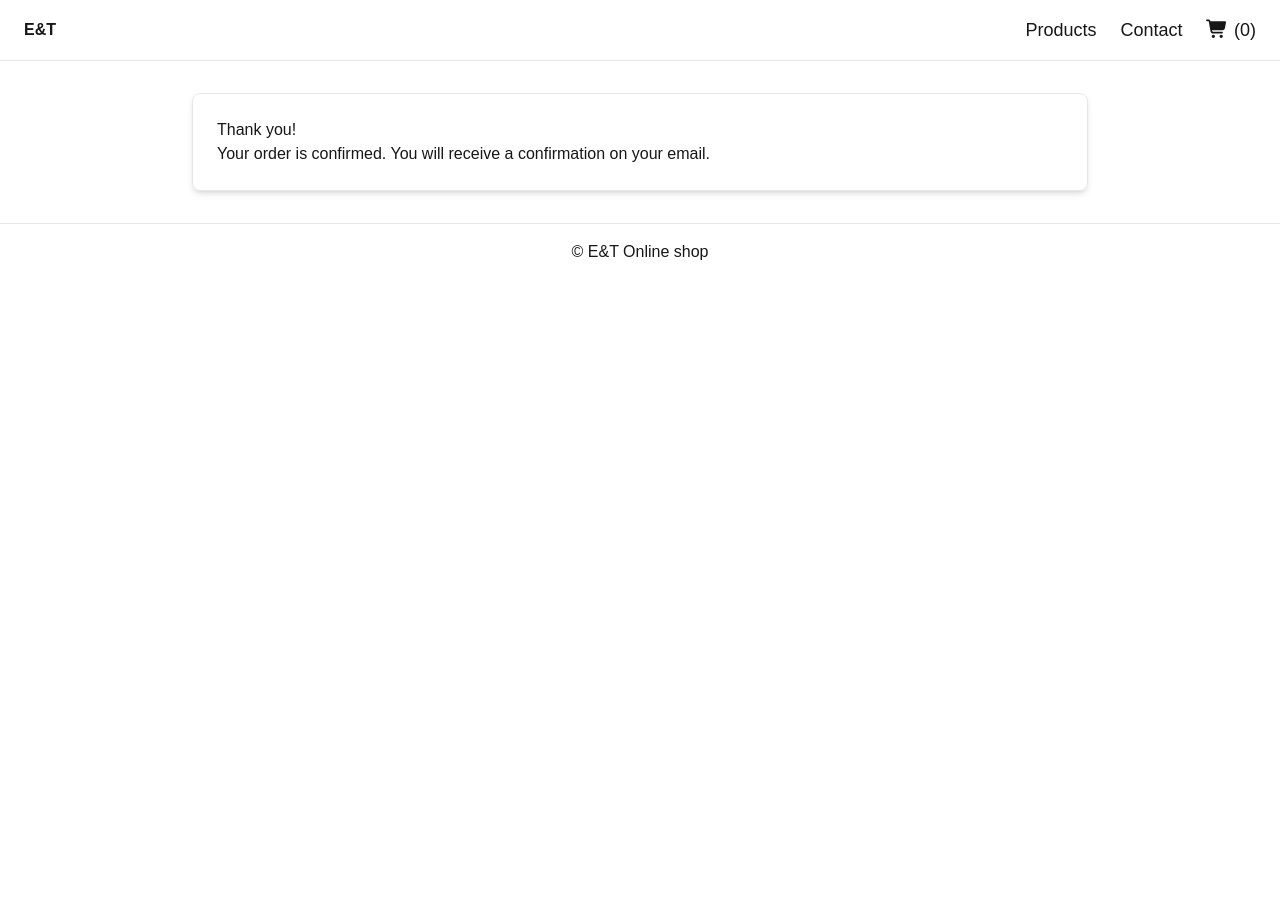
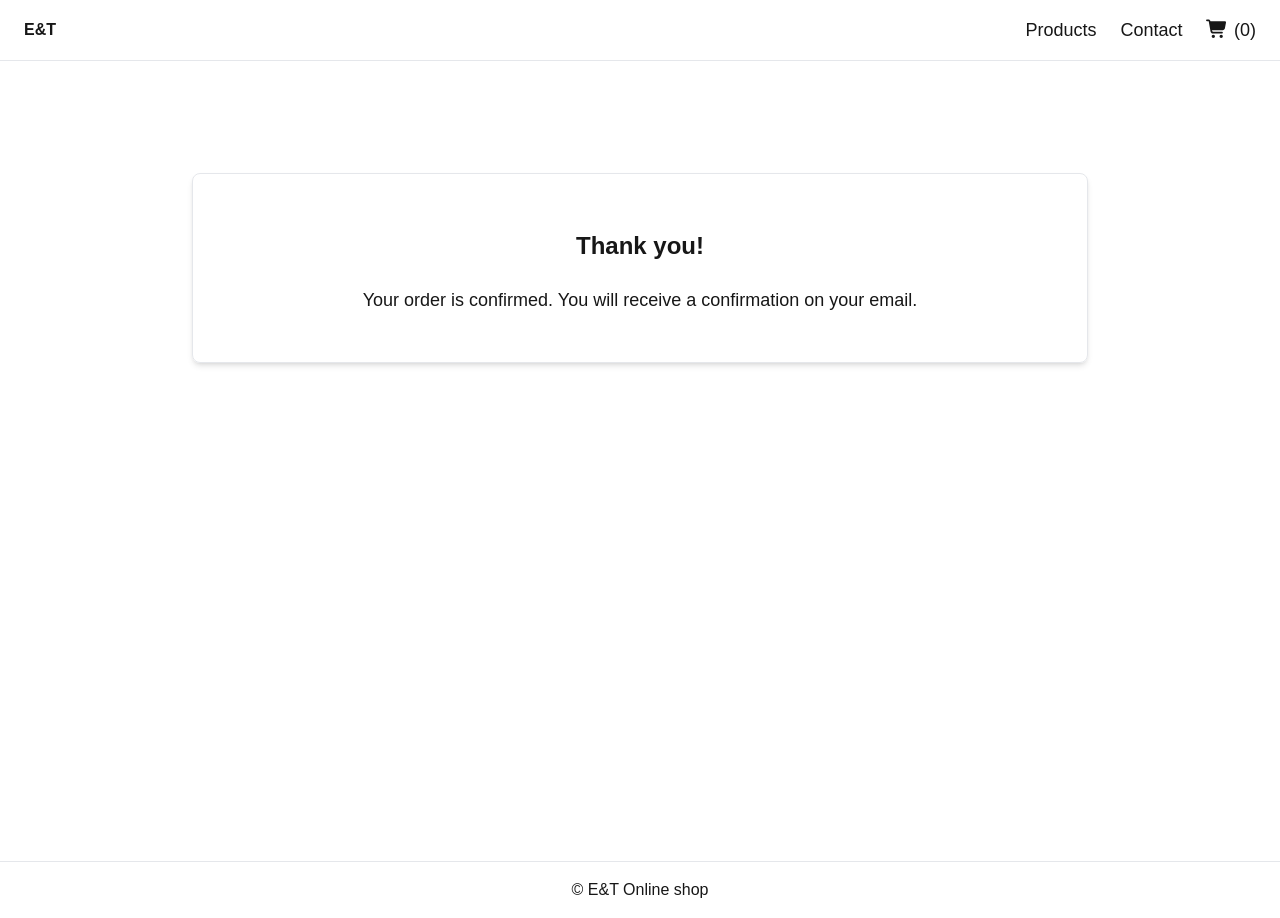
Before and after one commit to Theanordhoy/javascript-frameworks, a Next.js app: page /success in a window 1280 px wide. Before the commit the page ends 800 px from the top, so only its background shows below. Built offline with nearby package versions, Linux system fonts and the light colour scheme.

Commit message:
tailwind success-page and footer-fix
tailwind success-page and footer-fix

```diff
--- a/src/app/(shop)/success/page.tsx
+++ b/src/app/(shop)/success/page.tsx
@@ -10,9 +10,9 @@ export default function SuccessPage() {
   }, []);
 
   return (
-    <div className="mx-auto max-w-4xl border border-gray-200 rounded-lg p-6 shadow-md">
-      <h1>Thank you!</h1>
-      <p>
+    <div className="mx-auto max-w-4xl border border-gray-200 rounded-lg p-6 shadow-md text-center mt-20">
+      <h1 className="font-bold text-2xl mt-8"> Thank you!</h1>
+      <p className="text-lg m-6">
         Your order is confirmed. You will receive a confirmation on your email.
       </p>
     </div>
--- a/src/app/layout.tsx
+++ b/src/app/layout.tsx
@@ -32,7 +32,9 @@ export default function RootLayout({
       <CartProvider>
         <body className="min-h-full flex flex-col">
           <Header />
-          <main className="mx-auto w-full max-w-7xl px-4 py-8">{children}</main>
+          <main className="mx-auto w-full max-w-7xl px-4 py-8 min-h-screen">
+            {children}
+          </main>
           <footer className="border-t border-gray-200 p-4 text-center">
             <p>&copy; E&T Online shop</p>
           </footer>
```
